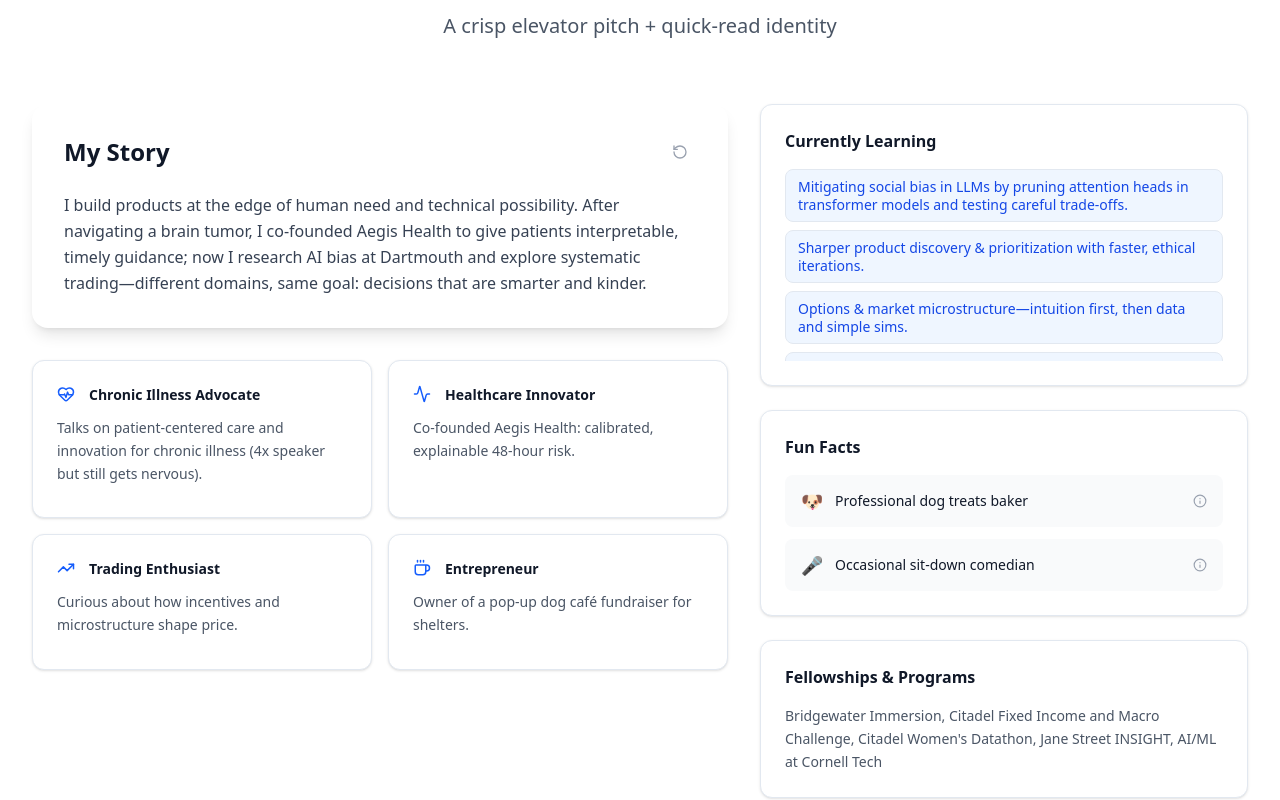
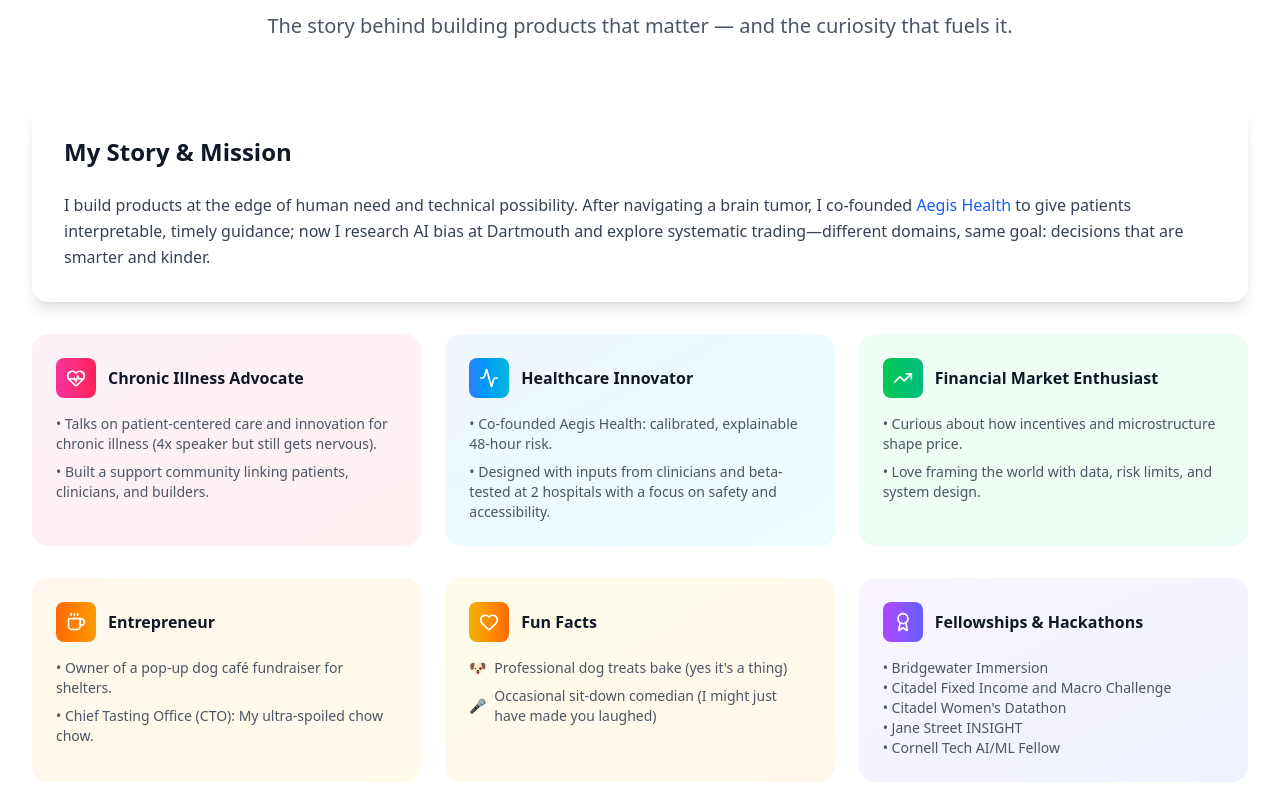
Before and after one commit to PriscillaOng12/portfolio, a Next.js app: page / in a window 1280 px wide. Shown: the part 940-1740 px from the top of the page. Built offline with nearby package versions, Linux system fonts and the light colour scheme.

Commit message:
Update about.tsx

```diff
--- a/src/components/about.tsx
+++ b/src/components/about.tsx
@@ -1,86 +1,9 @@
 'use client';
 
 import { motion } from 'framer-motion';
-import { HeartPulse, Activity, TrendingUp, Coffee, RotateCcw, Info } from 'lucide-react';
-import { useState, useEffect } from 'react';
-
-// Story variants for A/B testing
-const STORY_VARIANTS = [
-  "I build products at the edge of human need and technical possibility. After navigating a brain tumor, I co‑founded Aegis Health to give patients interpretable, timely guidance; now I research AI bias at Dartmouth and explore systematic trading—different domains, same goal: decisions that are smarter and kinder.",
-  "I'm a brain tumor survivor who turned a frustrating patient experience into Aegis Health—an AI platform piloting at two hospitals to help chronic‑care patients stay on track. At Dartmouth I study how to reduce bias in language models and I love tackling hard problems with rigor and empathy, from patient journeys to market microstructure.",
-  "My work sits where systems meet people. A patient journey led me to Aegis Health (piloting at two hospitals), research on bias in LLMs, and curiosity about markets. Whether shipping code or shaping product, I break messy problems into hypotheses, experiments, and results.",
-  "I've learned to lead and to listen. That's how Aegis Health moved from interviews to a live pilot, how our research asks better questions about AI bias, and how trading taught me to separate process from outcome. I bring calm urgency, clear communication, and a bias to ship.",
-  "I'm obsessed with how information becomes decisions: a risk card a patient trusts, a model we can explain, a market signal that's more than noise. That curiosity started as a patient, became Aegis Health, and now anchors my work in ML, product thinking, and markets."
-];
-
-const IDENTITY_CARDS = [
-  {
-    icon: HeartPulse,
-    title: "Chronic Illness Advocate",
-    lines: [
-      "Talks on patient‑centered care and innovation for chronic illness (4x speaker but still gets nervous).",
-      "Built a support community linking patients, clinicians, and builders."
-    ]
-  },
-  {
-    icon: Activity,
-    title: "Healthcare Innovator",
-    lines: [
-      "Co‑founded Aegis Health: calibrated, explainable 48‑hour risk.",
-      "Designed with inputs from clinicians and beta-tested at 2 hospitals with a focus on safety and accessibility."
-    ]
-  },
-  {
-    icon: TrendingUp,
-    title: "Trading Enthusiast",
-    lines: [
-      "Curious about how incentives and microstructure shape price.",
-      "Love framing the world with data, risk limits, and system design."
-    ]
-  },
-  {
-    icon: Coffee,
-    title: "Entrepreneur",
-    lines: [
-      "Owner of a pop‑up dog café fundraiser for shelters.",
-      "Chief Tasting Office (CTO): My ultra‑spoiled chow chow."
-    ]
-  }
-];
-
-const CURRENTLY_LEARNING = [
-  "Mitigating social bias in LLMs by pruning attention heads in transformer models and testing careful trade‑offs.",
-  "Sharper product discovery & prioritization with faster, ethical iterations.",
-  "Options & market microstructure—intuition first, then data and simple sims.",
-  "Distributed systems for reliability at small scale (queues, backpressure, o11y)."
-];
-
-const FELLOWSHIPS_TEXT = "Bridgewater Immersion, Citadel Fixed Income and Macro Challenge, Citadel Women's Datathon, Jane Street INSIGHT, AI/ML at Cornell Tech";
-
-const FUN_FACTS = [
-  { emoji: "🐶", text: "Professional dog treats baker", detail: "Yes, my chow chow is the quality control department." },
-  { emoji: "🎤", text: "Occasional sit-down comedian", detail: "I tell jokes about debugging code and hospital Wi-Fi." }
-];
+import { Brain, TrendingUp, BookOpen, Heart, DollarSign, MessageSquare, HeartPulse, Activity, TrendingUp as ChartLine, Coffee, Award, Lightbulb } from 'lucide-react';
 
 export function About() {
-  const [selectedStory, setSelectedStory] = useState(0);
-  const [expandedCard, setExpandedCard] = useState<number | null>(null);
-  const [activePopover, setActivePopover] = useState<number | null>(null);
-
-  // Load story preference from localStorage
-  useEffect(() => {
-    const saved = localStorage.getItem('about-story-variant');
-    if (saved && parseInt(saved) < STORY_VARIANTS.length) {
-      setSelectedStory(parseInt(saved));
-    }
-  }, []);
-
-  const cycleStory = () => {
-    const next = (selectedStory + 1) % STORY_VARIANTS.length;
-    setSelectedStory(next);
-    localStorage.setItem('about-story-variant', next.toString());
-  };
-
   return (
     <section id="about" className="py-20 bg-white dark:bg-gray-950">
       <div className="max-w-7xl mx-auto px-4 sm:px-6 lg:px-8">
@@ -95,14 +18,11 @@ export function About() {
             About Me
           </h2>
           <p className="text-xl text-gray-600 dark:text-gray-400 max-w-3xl mx-auto">
-            A crisp elevator pitch + quick-read identity
+            The story behind building products that matter — and the curiosity that fuels it.
           </p>
         </motion.div>
 
-        {/* Main Grid Layout */}
-        <div className="grid grid-cols-1 lg:grid-cols-12 gap-8">
-          {/* Left Column: Story + Identity Cards */}
-          <div className="lg:col-span-7 space-y-8">
+        <div className="grid gap-8">
           {/* My Story Section */}
           <motion.div
             initial={{ opacity: 0, y: 20 }}
@@ -111,165 +31,172 @@ export function About() {
             viewport={{ once: true }}
             className="bg-white dark:bg-gray-800 rounded-2xl p-8 shadow-lg"
           >
-              <div className="flex items-center justify-between mb-6">
-                <h3 className="text-2xl font-bold text-gray-900 dark:text-white">My Story</h3>
-                <button
-                  onClick={cycleStory}
-                  className="p-2 text-gray-400 hover:text-gray-600 dark:hover:text-gray-300 transition-colors rounded-lg hover:bg-gray-100 dark:hover:bg-gray-700"
-                  aria-label="Swap story version"
-                  title="Click to see different perspective"
-                >
-                  <RotateCcw size={16} />
-                </button>
+            <h3 className="text-2xl font-bold mb-6 text-gray-900 dark:text-white">My Story & Mission</h3>
+            <div className="space-y-4 text-gray-700 dark:text-gray-300 leading-relaxed">
+              <p>
+                I build products at the edge of human need and technical possibility. After navigating a brain tumor, I co‑founded <a href="#projects" className="text-blue-600 dark:text-blue-400 hover:underline font-medium">Aegis Health</a> to give patients interpretable, timely guidance; now I research AI bias at Dartmouth and explore systematic trading—different domains, same goal: decisions that are smarter and kinder.
+              </p>
             </div>
-              <motion.p
-                key={selectedStory}
-                initial={{ opacity: 0, y: 10 }}
-                animate={{ opacity: 1, y: 0 }}
-                transition={{ duration: 0.3 }}
-                className="text-gray-700 dark:text-gray-300 leading-relaxed max-w-[68ch]"
-              >
-                {STORY_VARIANTS[selectedStory]}
-              </motion.p>
           </motion.div>
 
-            {/* Identity Cards Grid */}
+          {/* First Row: Identity Cards */}
           <motion.div
             initial={{ opacity: 0, y: 20 }}
             whileInView={{ opacity: 1, y: 0 }}
             transition={{ duration: 0.6, delay: 0.2 }}
             viewport={{ once: true }}
-              className="grid grid-cols-1 md:grid-cols-2 gap-4"
+            className="grid grid-cols-1 md:grid-cols-3 gap-6"
           >
-              {IDENTITY_CARDS.map((card, index) => {
-                const IconComponent = card.icon;
-                return (
-                  <div
-                    key={index}
-                    className="bg-white dark:bg-gray-800 rounded-xl p-6 shadow-sm border border-gray-100 dark:border-gray-700 hover:shadow-md transition-shadow cursor-pointer"
-                    onMouseEnter={() => setExpandedCard(index)}
-                    onMouseLeave={() => setExpandedCard(null)}
-                    onClick={() => setExpandedCard(expandedCard === index ? null : index)}
-                    role="button"
-                    tabIndex={0}
-                    aria-expanded={expandedCard === index}
-                    onKeyDown={(e) => {
-                      if (e.key === 'Enter' || e.key === ' ') {
-                        e.preventDefault();
-                        setExpandedCard(expandedCard === index ? null : index);
-                      }
-                    }}
-                  >
-                    <div className="flex items-center gap-3 mb-3">
-                      <div className="w-5 h-5 text-blue-600 dark:text-blue-400 flex-shrink-0">
-                        <IconComponent size={18} />
+            <div className="bg-gradient-to-br from-pink-50 to-rose-50 dark:from-gray-800 dark:to-gray-700 rounded-2xl p-6">
+              <div className="flex items-center gap-3 mb-4">
+                <div className="w-10 h-10 bg-gradient-to-r from-pink-500 to-rose-500 rounded-lg flex items-center justify-center">
+                  <HeartPulse className="w-5 h-5 text-white" />
                 </div>
-                      <h4 className="font-semibold text-gray-900 dark:text-white text-sm">
-                        {card.title}
-                      </h4>
+                <h4 className="font-semibold text-gray-900 dark:text-white">Chronic Illness Advocate</h4>
               </div>
-                    <div className="space-y-2">
-                      <p className="text-sm text-gray-600 dark:text-gray-300 leading-relaxed">
-                        {card.lines[0]}
-                      </p>
-                      <motion.div
-                        initial={false}
-                        animate={{
-                          height: expandedCard === index ? 'auto' : 0,
-                          opacity: expandedCard === index ? 1 : 0
-                        }}
-                        transition={{ duration: 0.15 }}
-                        className="overflow-hidden"
-                      >
-                        <p className="text-sm text-gray-500 dark:text-gray-400 leading-relaxed">
-                          {card.lines[1]}
-                        </p>
-                      </motion.div>
+              <div className="text-sm text-gray-600 dark:text-gray-300 space-y-2">
+                <p>• Talks on patient‑centered care and innovation for chronic illness (4x speaker but still gets nervous).</p>
+                <p>• Built a support community linking patients, clinicians, and builders.</p>
               </div>
             </div>
-                );
-              })}
-            </motion.div>
+
+            <div className="bg-gradient-to-br from-blue-50 to-cyan-50 dark:from-gray-800 dark:to-gray-700 rounded-2xl p-6">
+              <div className="flex items-center gap-3 mb-4">
+                <div className="w-10 h-10 bg-gradient-to-r from-blue-500 to-cyan-500 rounded-lg flex items-center justify-center">
+                  <Activity className="w-5 h-5 text-white" />
+                </div>
+                <h4 className="font-semibold text-gray-900 dark:text-white">Healthcare Innovator</h4>
+              </div>
+              <div className="text-sm text-gray-600 dark:text-gray-300 space-y-2">
+                <p>• Co‑founded Aegis Health: calibrated, explainable 48‑hour risk.</p>
+                <p>• Designed with inputs from clinicians and beta-tested at 2 hospitals with a focus on safety and accessibility.</p>
+              </div>
             </div>
 
-          {/* Right Column: Currently Learning + Fun Facts + Fellowships */}
-          <div className="lg:col-span-5">
-            <div className="lg:sticky lg:top-20 space-y-6">
-              {/* Currently Learning */}
+            <div className="bg-gradient-to-br from-green-50 to-emerald-50 dark:from-gray-800 dark:to-gray-700 rounded-2xl p-6">
+              <div className="flex items-center gap-3 mb-4">
+                <div className="w-10 h-10 bg-gradient-to-r from-green-500 to-emerald-500 rounded-lg flex items-center justify-center">
+                  <ChartLine className="w-5 h-5 text-white" />
+                </div>
+                <h4 className="font-semibold text-gray-900 dark:text-white">Financial Market Enthusiast</h4>
+              </div>
+              <div className="text-sm text-gray-600 dark:text-gray-300 space-y-2">
+                <p>• Curious about how incentives and microstructure shape price.</p>
+                <p>• Love framing the world with data, risk limits, and system design.</p>
+              </div>
+            </div>
+          </motion.div>
+
+          {/* Second Row: Additional Sections */}
           <motion.div
             initial={{ opacity: 0, y: 20 }}
             whileInView={{ opacity: 1, y: 0 }}
             transition={{ duration: 0.6, delay: 0.3 }}
             viewport={{ once: true }}
-                className="bg-white dark:bg-gray-800 rounded-xl p-6 shadow-sm border border-gray-100 dark:border-gray-700"
+            className="grid grid-cols-1 md:grid-cols-3 gap-6"
           >
-                <h4 className="font-semibold text-gray-900 dark:text-white mb-4">Currently Learning</h4>
-                <div className="flex flex-wrap gap-2 max-h-48 overflow-y-auto">
-                  {CURRENTLY_LEARNING.map((item, index) => (
-                    <div
-                      key={index}
-                      className="px-3 py-2 bg-blue-50 dark:bg-blue-900/20 text-blue-700 dark:text-blue-300 rounded-lg text-sm leading-tight border border-blue-100 dark:border-blue-800"
-                    >
-                      {item}
+            <div className="bg-gradient-to-br from-orange-50 to-amber-50 dark:from-gray-800 dark:to-gray-700 rounded-2xl p-6">
+              <div className="flex items-center gap-3 mb-4">
+                <div className="w-10 h-10 bg-gradient-to-r from-orange-500 to-amber-500 rounded-lg flex items-center justify-center">
+                  <Coffee className="w-5 h-5 text-white" />
                 </div>
-                  ))}
+                <h4 className="font-semibold text-gray-900 dark:text-white">Entrepreneur</h4>
+              </div>
+              <div className="text-sm text-gray-600 dark:text-gray-300 space-y-2">
+                <p>• Owner of a pop‑up dog café fundraiser for shelters.</p>
+                <p>• Chief Tasting Office (CTO): My ultra‑spoiled chow chow.</p>
+              </div>
+            </div>
+
+            {/* Fun Facts */}
+            <div className="bg-gradient-to-br from-yellow-50 to-orange-50 dark:from-gray-800 dark:to-gray-700 rounded-2xl p-6">
+              <div className="flex items-center gap-3 mb-4">
+                <div className="w-10 h-10 bg-gradient-to-r from-yellow-500 to-orange-500 rounded-lg flex items-center justify-center">
+                  <Heart className="w-5 h-5 text-white" />
+                </div>
+                <h4 className="font-semibold text-gray-900 dark:text-white">Fun Facts</h4>
+              </div>
+              <div className="space-y-2 text-sm text-gray-600 dark:text-gray-300">
+                <div className="flex items-center gap-2">
+                  <span>🐶</span>
+                  <span>Professional dog treats bake (yes it's a thing)</span>
+                </div>
+                <div className="flex items-center gap-2">
+                  <span>🎤</span>
+                  <span>Occasional sit-down comedian (I might just have made you laughed)</span>
+                </div>
+              </div>
+            </div>
+
+            {/* Fellowships & Hackathons */}
+            <div className="bg-gradient-to-br from-purple-50 to-indigo-50 dark:from-gray-800 dark:to-gray-700 rounded-2xl p-6">
+              <div className="flex items-center gap-3 mb-4">
+                <div className="w-10 h-10 bg-gradient-to-r from-purple-500 to-indigo-500 rounded-lg flex items-center justify-center">
+                  <Award className="w-5 h-5 text-white" />
+                </div>
+                <h4 className="font-semibold text-gray-900 dark:text-white">Fellowships & Hackathons</h4>
+              </div>
+              <div className="text-sm text-gray-600 dark:text-gray-300">
+                <p>• Bridgewater Immersion</p>
+                <p>• Citadel Fixed Income and Macro Challenge</p>
+                <p>• Citadel Women's Datathon</p>
+                <p>• Jane Street INSIGHT</p>
+                <p>• Cornell Tech AI/ML Fellow</p>
+              </div>
             </div>
           </motion.div>
 
-              {/* Fun Facts */}
+          {/* What I'm Learning Now */}
           <motion.div
             initial={{ opacity: 0, y: 20 }}
             whileInView={{ opacity: 1, y: 0 }}
             transition={{ duration: 0.6, delay: 0.4 }}
             viewport={{ once: true }}
-                className="bg-white dark:bg-gray-800 rounded-xl p-6 shadow-sm border border-gray-100 dark:border-gray-700"
+            className="bg-gradient-to-r from-blue-50 to-purple-50 dark:from-gray-800 dark:to-gray-700 rounded-2xl p-8"
           >
-                <h4 className="font-semibold text-gray-900 dark:text-white mb-4">Fun Facts</h4>
-                <div className="grid grid-cols-1 gap-3">
-                  {FUN_FACTS.map((fact, index) => (
-                    <div key={index} className="relative">
-                      <button
-                        className="w-full text-left px-4 py-3 bg-gray-50 dark:bg-gray-700 hover:bg-gray-100 dark:hover:bg-gray-600 rounded-lg transition-colors flex items-center gap-3 focus:outline-none focus:ring-2 focus:ring-blue-500 focus:ring-offset-2 dark:focus:ring-offset-gray-800"
-                        onClick={() => setActivePopover(activePopover === index ? null : index)}
-                        aria-expanded={activePopover === index}
-                      >
-                        <span className="text-lg">{fact.emoji}</span>
-                        <span className="text-sm font-medium text-gray-900 dark:text-white flex-1">
-                          {fact.text}
-                        </span>
-                        <Info size={14} className="text-gray-400" />
-                      </button>
-                      {activePopover === index && (
-                        <motion.div
-                          initial={{ opacity: 0, y: -5 }}
-                          animate={{ opacity: 1, y: 0 }}
-                          exit={{ opacity: 0, y: -5 }}
-                          transition={{ duration: 0.15 }}
-                          className="absolute top-full left-0 right-0 mt-2 p-3 bg-gray-900 dark:bg-gray-700 text-white text-sm rounded-lg shadow-lg z-10"
-                        >
-                          {fact.detail}
-                        </motion.div>
-                      )}
+            <div className="text-center mb-8">
+              <h3 className="text-2xl font-bold text-gray-900 dark:text-white mb-4">
+                What I'm Learning Right Now
+              </h3>
+              <p className="text-gray-600 dark:text-gray-400 max-w-2xl mx-auto">
+                The stuff I'm currently obsessing over (because there's always something new to figure out)
+              </p>
             </div>
-                  ))}
+
+            <div className="grid grid-cols-1 md:grid-cols-2 lg:grid-cols-4 gap-6">
+              <div className="bg-white dark:bg-gray-800 p-6 rounded-xl text-center">
+                <div className="w-12 h-12 bg-blue-100 dark:bg-blue-900 rounded-lg flex items-center justify-center mx-auto mb-3">
+                  <Brain size={24} className="text-blue-600 dark:text-blue-300" />
+                </div>
+                <h4 className="font-semibold text-gray-900 dark:text-white mb-2">AI Bias Research</h4>
+                <p className="text-sm text-gray-600 dark:text-gray-400">Mitigating social bias in LLMs by pruning attention heads in transformer models</p>
+              </div>
+
+              <div className="bg-white dark:bg-gray-800 p-6 rounded-xl text-center">
+                <div className="w-12 h-12 bg-green-100 dark:bg-green-900 rounded-lg flex items-center justify-center mx-auto mb-3">
+                  <TrendingUp size={24} className="text-green-600 dark:text-green-300" />
+                </div>
+                <h4 className="font-semibold text-gray-900 dark:text-white mb-2">Options & Market Structure</h4>
+                <p className="text-sm text-gray-600 dark:text-gray-400">Understanding market microstructure—intuition first, then data and simple sims</p>
+              </div>
+
+              <div className="bg-white dark:bg-gray-800 p-6 rounded-xl text-center">
+                <div className="w-12 h-12 bg-purple-100 dark:bg-purple-900 rounded-lg flex items-center justify-center mx-auto mb-3">
+                  <Lightbulb size={24} className="text-purple-600 dark:text-purple-300" />
+                </div>
+                <h4 className="font-semibold text-gray-900 dark:text-white mb-2">Product Discovery</h4>
+                <p className="text-sm text-gray-600 dark:text-gray-400">Sharper product discovery & prioritization with faster, ethical iterations</p>
+              </div>
+
+              <div className="bg-white dark:bg-gray-800 p-6 rounded-xl text-center">
+                <div className="w-12 h-12 bg-orange-100 dark:bg-orange-900 rounded-lg flex items-center justify-center mx-auto mb-3">
+                  <Activity size={24} className="text-orange-600 dark:text-orange-300" />
+                </div>
+                <h4 className="font-semibold text-gray-900 dark:text-white mb-2">Distributed Systems</h4>
+                <p className="text-sm text-gray-600 dark:text-gray-400">Building for reliability at scale with queues, backpressure, and observability</p>
+              </div>
             </div>
           </motion.div>
-
-              {/* Fellowships */}
-              <motion.div
-                initial={{ opacity: 0, y: 20 }}
-                whileInView={{ opacity: 1, y: 0 }}
-                transition={{ duration: 0.6, delay: 0.5 }}
-                viewport={{ once: true }}
-                className="bg-white dark:bg-gray-800 rounded-xl p-6 shadow-sm border border-gray-100 dark:border-gray-700"
-              >
-                <h4 className="font-semibold text-gray-900 dark:text-white mb-4">Fellowships & Programs</h4>
-                <p className="text-sm text-gray-600 dark:text-gray-300 leading-relaxed">
-                  {FELLOWSHIPS_TEXT}
-                </p>
-              </motion.div>
-            </div>
-          </div>
         </div>
       </div>
     </section>
```
Lines whose indentation alone changed are shown as unchanged.
